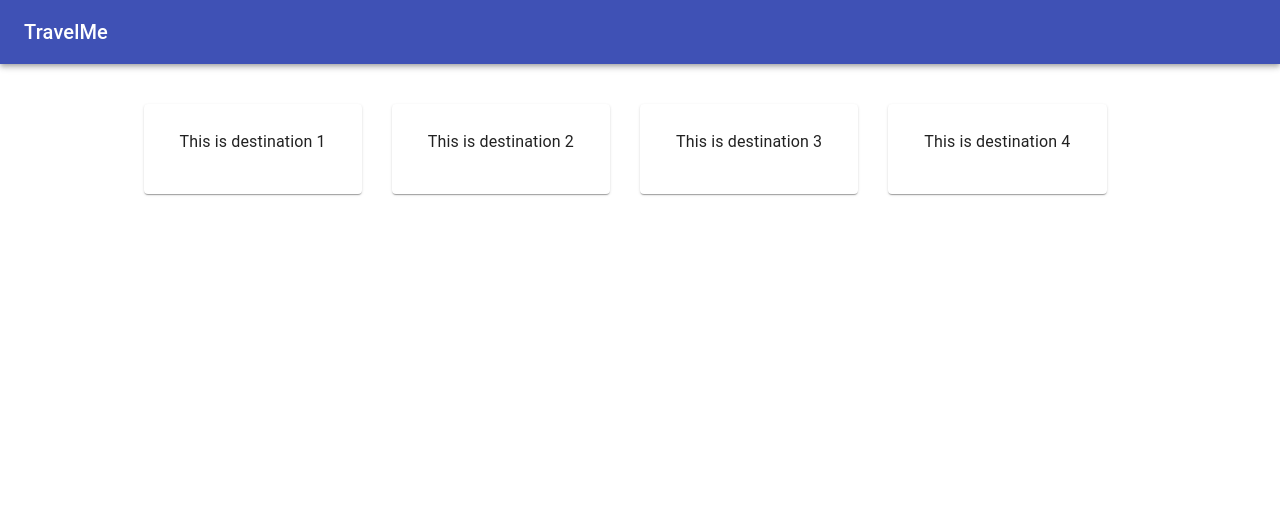
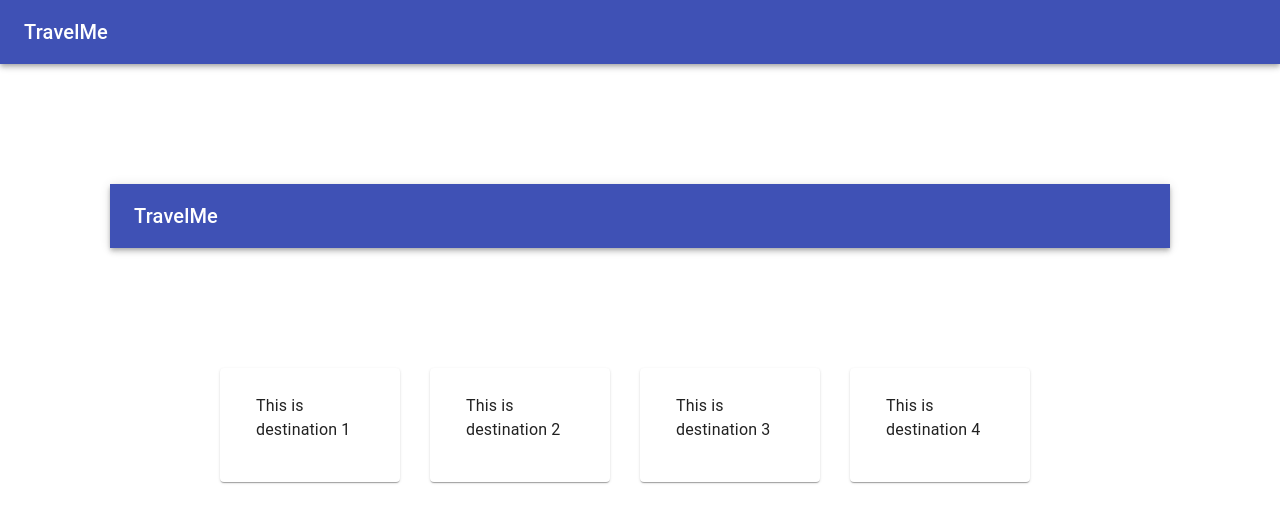
Before and after one commit to gootieno/EasyBreezy, a React (Create React App) app in the folder frontend/: page /home in a window 1280 px wide. Shown: the top 522 px of the page. Built offline with nearby package versions, Linux system fonts and the light colour scheme.

Commit message:
imported navbar to destination route

```diff
--- a/frontend/src/components/Destination/index.css
+++ b/frontend/src/components/Destination/index.css
@@ -1,7 +1,6 @@
 div.destination-container {
   display: flex;
-  margin: 20px 0 0 0;
-  padding: 0;
+  margin: 20px 10px 0 10px;
   justify-content: center;
   align-items: center;
 }
--- a/frontend/src/components/Destination/index.js
+++ b/frontend/src/components/Destination/index.js
@@ -4,6 +4,8 @@ import Card from "@material-ui/core/Card";
 import CardContent from "@material-ui/core/CardContent";
 import Typography from "@material-ui/core/Typography";
 import { makeStyles } from "@material-ui/core/styles";
+import Navigation from "../Navigation";
+
 
 import "./index.css";
 
@@ -34,6 +36,8 @@ function Destination() {
   };
 
   return (
+    <>
+      <Navigation />
       <div className="destination-container">
         {destinations.map((destination, i) => (
           <Card id={i} className={classes.root} onClick={handleDestination}>
@@ -50,6 +54,7 @@ function Destination() {
           </Card>
         ))}
       </div>
+    </>
   );
 }
 
--- a/frontend/src/components/LandingPage/index.js
+++ b/frontend/src/components/LandingPage/index.js
@@ -9,11 +9,13 @@ function LandingPage() {
     history.push("/destinations");
   };
   return (
-    <div className="landing-page-container">
-      <Typography onClick={handleClick} id="landing-page-title">
-        TravelPlans
-      </Typography>
-    </div>
+    <>
+      <div className="landing-page-container">
+        <Typography onClick={handleClick} id="landing-page-title">
+          TravelPlans
+        </Typography>
+      </div>
+    </>
   );
 }
 
```
Lines whose indentation alone changed are shown as unchanged.
